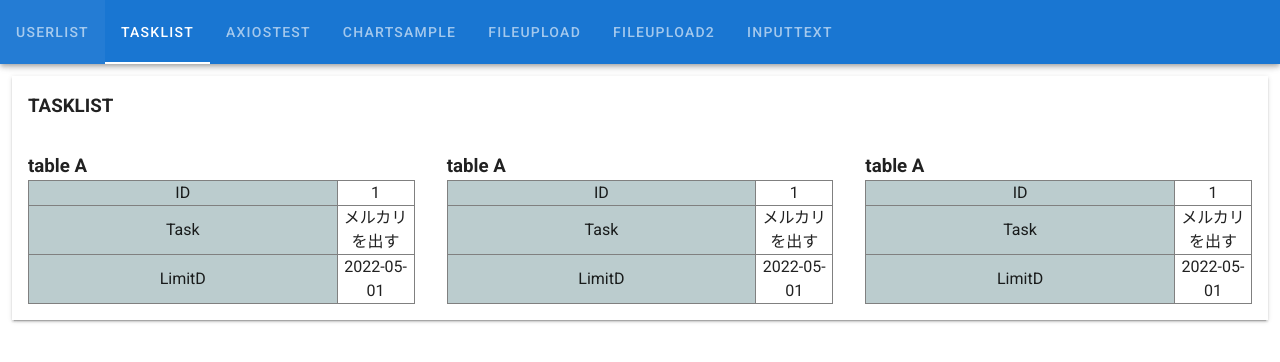
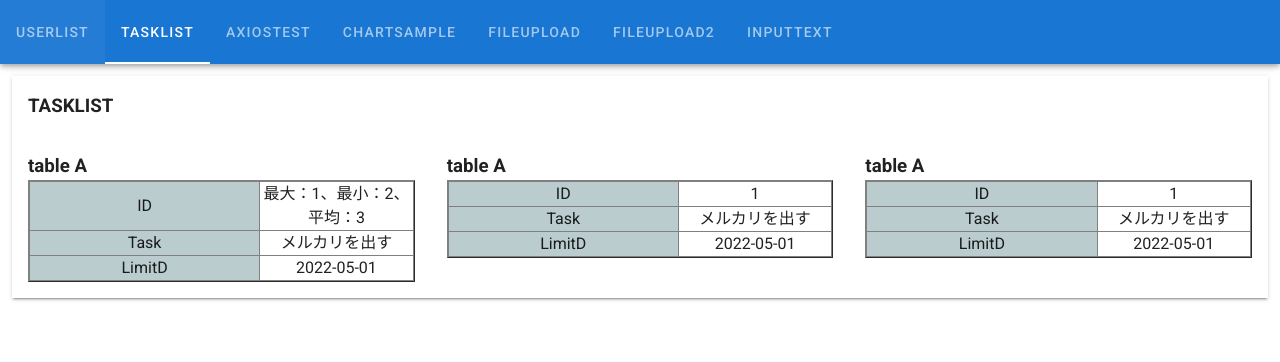
Before and after one commit to subretu/vue-sample-project, a Vue app in the folder frontend/: page /tasklist in a window 1280 px wide. Shown: the top 362 px of the page. Built offline with nearby package versions, Linux system fonts and the light colour scheme.

Commit message:
adjustment table size

```diff
--- a/frontend/src/views/TaskList.vue
+++ b/frontend/src/views/TaskList.vue
@@ -10,7 +10,11 @@
             <tbody align="center">
               <tr>
                 <th>ID</th>
-                <td v-for="item in items">{{ item.id }}</td>
+                <td v-for="item in items">
+                  最大：{{ item.id }}、最小：{{ item.id2 }}、平均：{{
+                    item.id3
+                  }}
+                </td>
               </tr>
               <tr>
                 <th>Task</th>
@@ -29,7 +33,7 @@
             <tbody align="center">
               <tr>
                 <th>ID</th>
-                <td v-for="item in items">{{ item.id }}</td>
+                <td v-for="item in items" width="150">{{ item.id }}</td>
               </tr>
               <tr>
                 <th>Task</th>
@@ -74,6 +78,8 @@ export default {
       items: [
         {
           id: 1,
+          id2: 2,
+          id3: 3,
           task: "メルカリを出す",
           limitdate: "2022-05-01",
         },
@@ -83,9 +89,17 @@ export default {
 };
 </script>
 <style scoped>
+table {
+  display: block;
+  width: 100%;
+}
+table tbody {
+  width: 100%;
+  display: table;
+}
 th {
   background-color: #bbccce;
   font-weight: normal;
-  width: 80%;
+  width: 60%;
 }
 </style>
```
